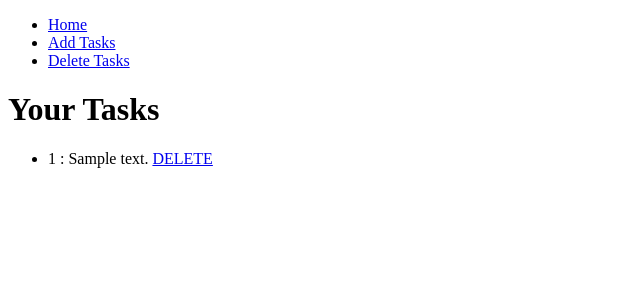
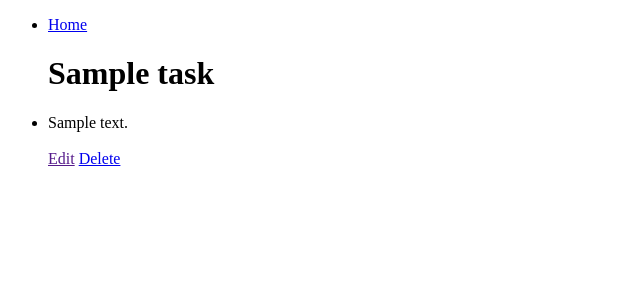
Before and after one commit to sanjalee-herath/PHP-TODOS, a PHP site: page /PHPTODOS/manage-task?id=1 in a window 1280 px wide. Shown: the top 300 px of the page, without its empty margins (0-640 px from the left). Run offline with PHP 8.4, Linux system fonts and the light colour scheme; the visitor is signed in with stand-in values (Sample User, id 1); tables that the repository leaves empty or names only in its code hold one stand-in row (values such as "Sample post").

Commit message:
modified view,add  and delete task

```diff
--- a/app/controllers/PagesController.php
+++ b/app/controllers/PagesController.php
@@ -28,4 +28,10 @@ class PagesController{
 
         return view('login');
     }
+
+    public function editView(){
+
+         return view('editTask');
+    }
+
 }
--- a/app/controllers/UsersController.php
+++ b/app/controllers/UsersController.php
@@ -16,6 +16,13 @@ class UsersController {
         session();
         $tasks = App::get('database')->selectTaskDes('task',$_SESSION['user_id'],$_GET['id']);
         return view('manageTask',['tasks'=>$tasks]);
+
+    }
+
+    public function editTask(){
+        session();
+        $tasks = App::get('database')->selectTaskDes('task',$_SESSION['user_id'],$_GET['id']);
+        return view('editTask',['tasks'=>$tasks]);
 
     }
 
@@ -39,7 +46,7 @@ class UsersController {
             'user_id'=>$_SESSION['user_id']
         ]);
 
-        return redirect('tasks');
+        return redirect('viewTasks');
     }
 
     public function deleteTasks(){
@@ -61,4 +68,12 @@ class UsersController {
             return redirect('viewTasks');
        }
     }
+
+    public function updateTask(){
+         //die($_GET['description']);
+        session();
+        die($_GET['id']);
+        App::get('database')->update($_GET['id'],$_GET['description'],$_SESSION['user_id']);
+        return redirect('viewTasks');
+    }
 }
--- a/app/routes.php
+++ b/app/routes.php
@@ -2,11 +2,11 @@
 
 $router->get('PHPTODOS','PagesController@home');
 
-$router->get('PHPTODOS/tasks','PagesController@task');
-
 $router->get('PHPTODOS/viewTasks','PagesController@viewTask');
 
 $router->get('PHPTODOS/login','PagesController@loginView');
+
+//$router->get('PHPTODOS/editTask','PagesController@editView');
 
 $router->post('PHPTODOS/users','UsersController@store');
 
@@ -19,3 +19,7 @@ $router->get('PHPTODOS/viewTasks','UsersController@taskList');
 $router->post('PHPTODOS/log','UsersController@login');
 
 $router->get('PHPTODOS/manage-task','UsersController@manageTask');
+
+$router->get('PHPTODOS/update-task','UsersController@updateTask');
+
+//$router->get('PHPTODOS/edit-task','UsersController@editTask');
--- a/app/views/manageTask.view.php
+++ b/app/views/manageTask.view.php
@@ -1,18 +1,23 @@
 <?php
 require 'partials/header.php';
 require 'partials/nav.php';
- ?>
+?>
 
-<h1>Your Tasks</h1>
+
 
 <ul>
 
     <?php foreach($tasks as $task) : ?>
 
+        <h1><?= $task->name ; ?></h1>
+
          <li>
-            <?= $task->id .' : '.  $task->description    ; ?>
+            <?= $task->description    ; ?> <br><br>
 
-            <a href="/PHPTODOS/delete-task?id=<?= $task->id ; ?> ">DELETE</a>
+            <a href="">Edit</a>
+            <a href="/PHPTODOS/delete-task?id=<?= $task->id ; ?> ">Delete</a>
+
+
 
         </li>
 
--- a/core/database/QueryBuilder.php
+++ b/core/database/QueryBuilder.php
@@ -16,7 +16,7 @@ class QueryBuilder{
     }
 
     public function selectTaskDes($table,$userid,$taskid){
-        $statement = $this->pdo->prepare("select id , description from {$table} where user_id = {$userid} and id = {$taskid}");
+        $statement = $this->pdo->prepare("select id , name, description from {$table} where user_id = {$userid} and id = {$taskid}");
         $statement->execute();
         return $statement->fetchAll(PDO::FETCH_CLASS);
 
@@ -69,4 +69,20 @@ class QueryBuilder{
 
 
     }
+
+    public function update($taskid,$des,$userid){
+
+        $sql = " UPDATE 'task' SET 'description' = :des WHERE user_id = :userid AND id = :taskid ";
+        $statement = $this->pdo->prepare($sql);
+        $statement->bindValue(":des", $des);
+        $statement->bindValue(":userid", $userid);
+        $statement->bindValue(":taskid", $taskid);
+
+        try{
+            $statement->execute();
+        } catch(Exception $e){
+            die($e->getMessage()) ;
+        }
+
+    }
 }
--- a/partials/nav.php
+++ b/partials/nav.php
@@ -2,8 +2,8 @@
 
     <ul>
         <li><a href="/PHPTODOS/viewTasks">Home</a></li>
-        <li><a href="/PHPTODOS/tasks">Add Tasks</a></li>
-        <li><a href="/PHPTODOS/deleteTasks">Delete Tasks</a></li>
+
+
 
 
     </ul>
```
Also changed, not shown: app/views/task.view.php (deleted, +0 -22 lines), app/views/viewTask.view.php (+10 -3 lines), app/views/editTask.view.php (added).
